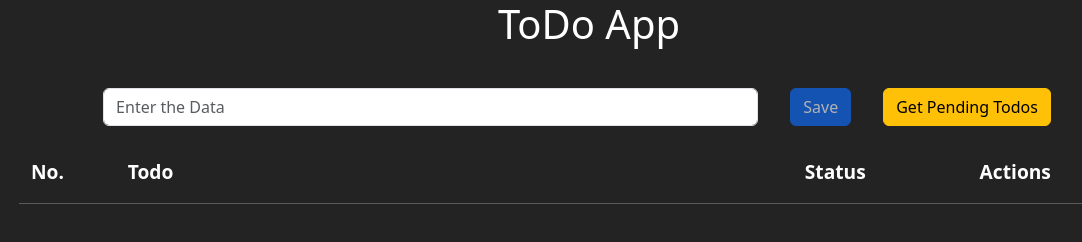
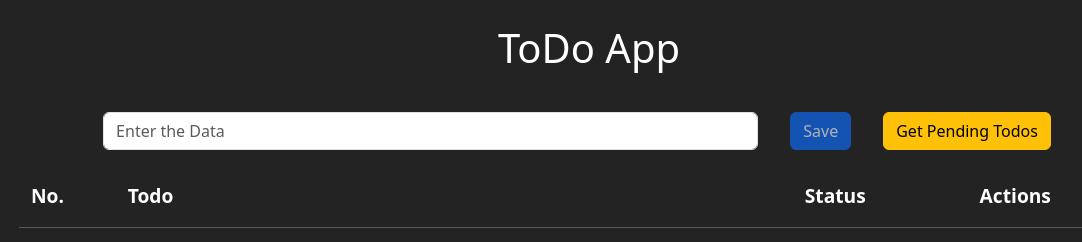
Before and after one commit to Beaprofessor/ToDo-App, a plain HTML site: page index.html in a window 1280 px wide. Shown: the whole page, without its empty margins (51-1133 px from the left). Drawn offline with nearby package versions, Linux system fonts and the light colour scheme.

Commit message:
Updated....

```diff
--- a/index.html
+++ b/index.html
@@ -14,8 +14,9 @@
     <div class="todo-app">
         <div class="container">
             <div class="row">
+
                 <!-- Header -->
-                <header class="text-center">
+                <header class="text-center mt-4">
                     <h1>ToDo App</h1>
                 </header>
 
```
